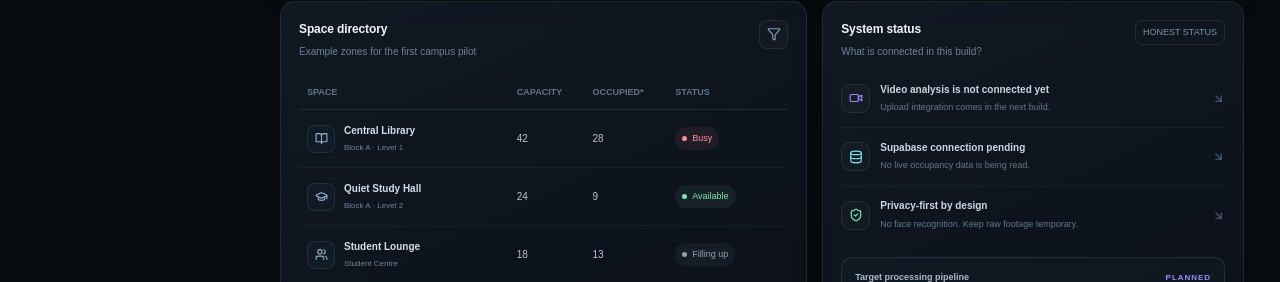
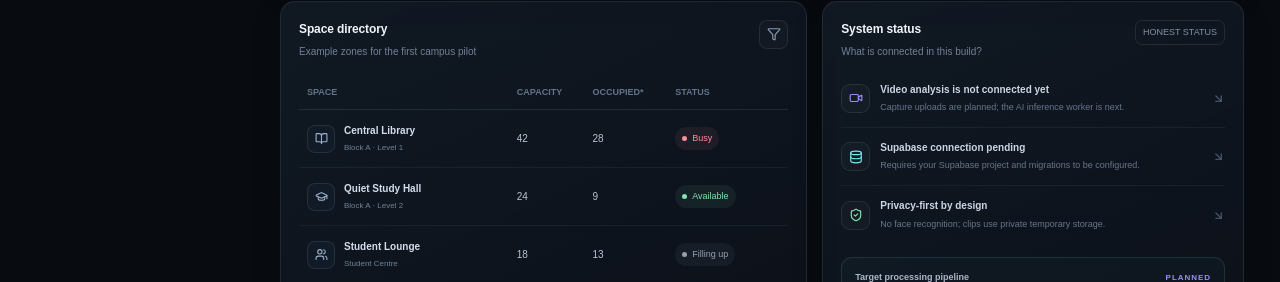
Before and after one commit to MayanKiz/Where_Is_My_Space, a Next.js app in the folder web/: page / in a window 1280 px wide. Shown: the part 879-1161 px from the top of the page. Built offline with nearby package versions, Linux system fonts and the light colour scheme.

Commit message:
docs(web): clarify Capture and backend readiness

```diff
--- a/web/src/app/page.tsx
+++ b/web/src/app/page.tsx
@@ -14,9 +14,9 @@ const sampleZones = [
 ];
 
 const activities = [
-  { icon: Video, title: "Video analysis is not connected yet", detail: "Upload integration comes in the next build.", color: "violet" },
-  { icon: Database, title: "Supabase connection pending", detail: "No live occupancy data is being read.", color: "cyan" },
-  { icon: ShieldCheck, title: "Privacy-first by design", detail: "No face recognition. Keep raw footage temporary.", color: "green" },
+  { icon: Video, title: "Video analysis is not connected yet", detail: "Capture uploads are planned; the AI inference worker is next.", color: "violet" },
+  { icon: Database, title: "Supabase connection pending", detail: "Requires your Supabase project and migrations to be configured.", color: "cyan" },
+  { icon: ShieldCheck, title: "Privacy-first by design", detail: "No face recognition; clips use private temporary storage.", color: "green" },
 ];
 
 function MetricCard({
```
